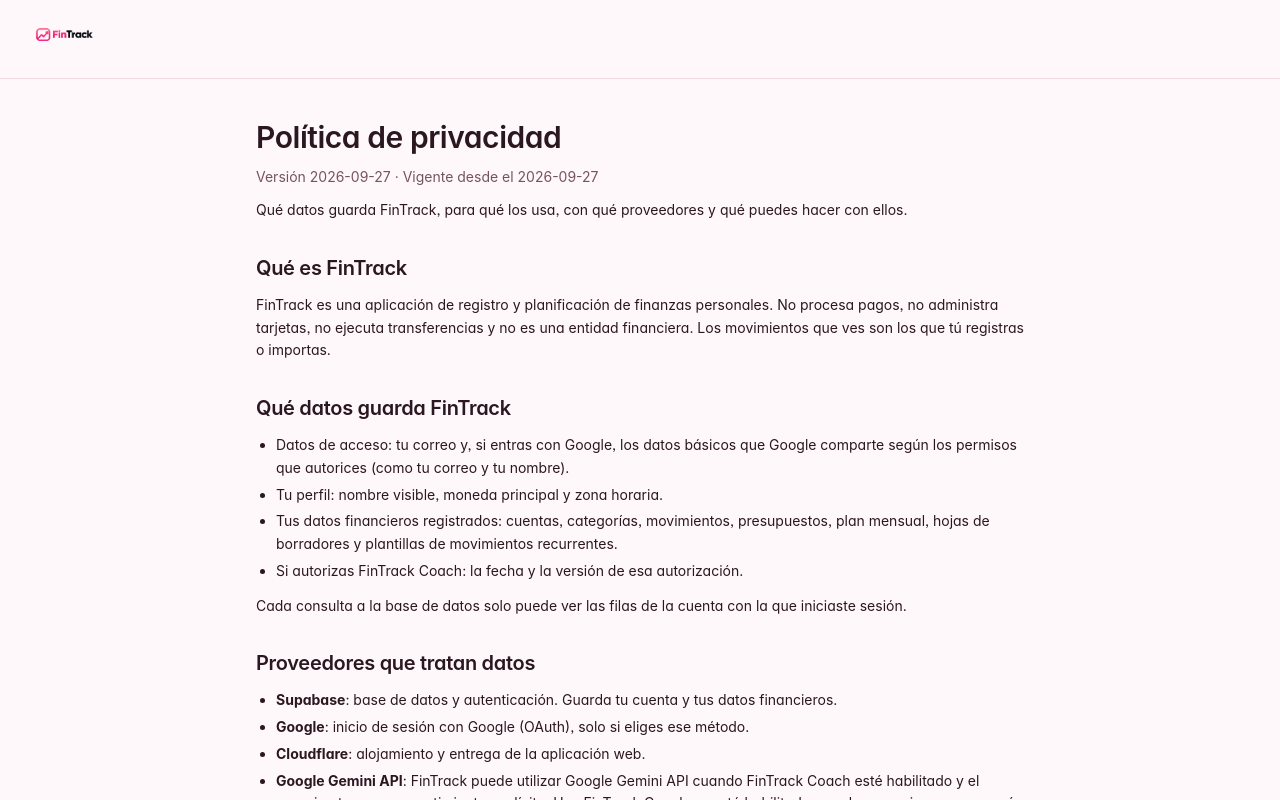
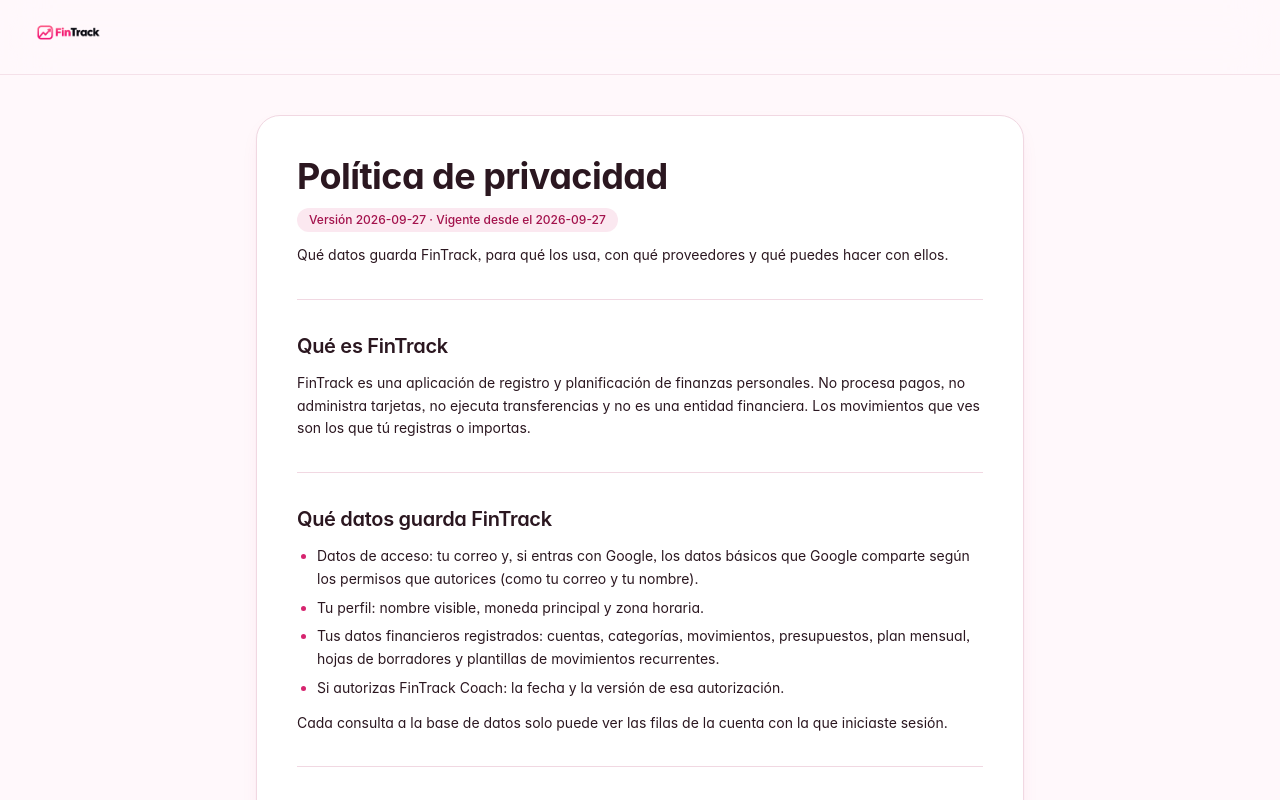
Before and after one commit to crisstiank1/FinTrack, a React (Vite) app: page /privacy in a window 1280 px wide. Shown: the top 800 px of the page. Built offline with nearby package versions, Linux system fonts and the light colour scheme; no server answers.

Commit message:
feat(ui): apply refreshed style to onboarding and legal pages
The onboarding wizard now renders inside a main landmark with the logo and a card; legal documents sit in a card under a translucent header.

```diff
--- a/src/components/legal/legal-layout.tsx
+++ b/src/components/legal/legal-layout.tsx
@@ -19,20 +19,20 @@
 
   return (
     <div className="flex min-h-screen flex-col bg-background text-foreground">
-      <header className="border-b border-border px-4 py-4 sm:px-6">
+      <header className="sticky top-0 z-30 border-b border-border/70 bg-background/80 px-4 py-3 backdrop-blur-xl backdrop-saturate-150 sm:px-6">
         <Link
           to="/"
           aria-label="Ir al inicio de FinTrack"
           className="inline-block w-fit rounded-sm focus-visible:outline-none focus-visible:ring-2 focus-visible:ring-ring"
         >
-          <Logo className="h-10" />
+          <Logo className="h-11" />
         </Link>
       </header>
       <main className="flex-1 px-4 py-10">
-        <article className="mx-auto flex max-w-3xl flex-col gap-8">
+        <article className="mx-auto flex max-w-3xl flex-col gap-8 rounded-3xl border border-border bg-card p-6 shadow-card sm:p-10">
           <header className="flex flex-col gap-3">
-            <h1 className="text-3xl font-semibold">{document.title}</h1>
-            <p className="text-sm text-muted-foreground">
+            <h1 className="text-3xl font-bold sm:text-4xl">{document.title}</h1>
+            <p className="w-fit rounded-full bg-primary/10 px-3 py-1 text-xs font-medium text-primary-strong">
               Versión {document.version} · Vigente desde el{' '}
               <time dateTime={document.effectiveDate}>{document.effectiveDate}</time>
             </p>
@@ -48,8 +48,8 @@
 
 export function LegalSection({ title, children }: { title: string; children: ReactNode }) {
   return (
-    <section className="flex flex-col gap-3 text-sm leading-relaxed">
-      <h2 className="text-xl font-semibold">{title}</h2>
+    <section className="flex flex-col gap-3 border-t border-border pt-8 text-sm leading-relaxed">
+      <h2 className="text-xl font-semibold text-foreground">{title}</h2>
       {children}
     </section>
   )
@@ -57,7 +57,7 @@
 
 export function LegalList({ items }: { items: ReactNode[] }) {
   return (
-    <ul className="list-disc space-y-1 pl-5">
+    <ul className="list-disc space-y-1.5 pl-5 marker:text-primary">
       {items.map((item, index) => (
         <li key={index}>{item}</li>
       ))}
--- a/src/features/onboarding/components/accounts-step.tsx
+++ b/src/features/onboarding/components/accounts-step.tsx
@@ -53,7 +53,7 @@
   return (
     <form className="flex flex-col gap-6" onSubmit={handleSubmit(submit)} noValidate>
       <div className="flex flex-col gap-1.5">
-        <h1 className="text-2xl font-semibold tracking-tight text-foreground">Tu primera cuenta</h1>
+        <h1 className="text-2xl font-bold text-foreground">Tu primera cuenta</h1>
         <p className="text-sm text-muted-foreground">Agrega las cuentas donde manejas tu dinero.</p>
       </div>
 
@@ -61,7 +61,10 @@
         {fields.map((field, index) => {
           const accountCurrency = watch(`accounts.${index}.currencyCode` as const)
           return (
-            <div key={field.id} className="rounded-lg border border-border p-4">
+            <div
+              key={field.id}
+              className="rounded-2xl border border-border bg-surface-elevated/40 p-4"
+            >
               <div className="flex items-center justify-between">
                 <span className="text-sm font-medium text-foreground">Cuenta {index + 1}</span>
                 {fields.length > 1 && (
--- a/src/features/onboarding/components/confirmation-step.tsx
+++ b/src/features/onboarding/components/confirmation-step.tsx
@@ -24,13 +24,11 @@
   return (
     <div className="flex flex-col gap-6">
       <div className="flex flex-col gap-1.5">
-        <h1 className="text-2xl font-semibold tracking-tight text-foreground">
-          Todo listo, {profile?.displayName}
-        </h1>
+        <h1 className="text-2xl font-bold text-foreground">Todo listo, {profile?.displayName}</h1>
         <p className="text-sm text-muted-foreground">Revisa el resumen antes de empezar.</p>
       </div>
 
-      <div className="flex flex-col gap-3 rounded-lg border border-border p-4">
+      <div className="flex flex-col gap-3 rounded-2xl border border-border bg-surface-elevated/40 p-4">
         <SummaryRow label="Moneda principal" value={profile?.currencyCode ?? ''} />
         <SummaryRow label="Cuentas" value={`${accounts.length}`} />
         {accounts.map((account) => (
--- a/src/features/onboarding/components/welcome-step.tsx
+++ b/src/features/onboarding/components/welcome-step.tsx
@@ -27,9 +27,7 @@
   return (
     <form className="flex flex-col gap-6" onSubmit={handleSubmit(onNext)} noValidate>
       <div className="flex flex-col gap-1.5">
-        <h1 className="text-2xl font-semibold tracking-tight text-foreground">
-          ¡Bienvenido a FinTrack!
-        </h1>
+        <h1 className="text-2xl font-bold text-foreground">¡Bienvenido a FinTrack!</h1>
         <p className="text-sm text-muted-foreground">
           Cuéntanos un poco de ti para personalizar tu cuenta.
         </p>
--- a/src/features/onboarding/onboarding-wizard.tsx
+++ b/src/features/onboarding/onboarding-wizard.tsx
@@ -2,6 +2,7 @@
 import { useNavigate } from 'react-router-dom'
 import { toast } from 'sonner'
 
+import { Logo } from '@/components/shared/logo'
 import { AccountsStep } from '@/features/onboarding/components/accounts-step'
 import { CategoriesStep } from '@/features/onboarding/components/categories-step'
 import { ConfirmationStep } from '@/features/onboarding/components/confirmation-step'
@@ -90,7 +91,9 @@
   }
 
   return (
-    <div className="mx-auto flex min-h-screen max-w-lg flex-col justify-center px-4 py-10">
+    <main className="mx-auto flex min-h-screen max-w-lg flex-col justify-center gap-6 px-4 py-10">
+      <Logo className="mx-auto h-14" />
+      <div className="rounded-3xl border border-border bg-card p-6 shadow-card-hover sm:p-8">
         <div className="mb-6">
           <p className="text-sm font-medium text-muted-foreground">
             Paso {step} de {TOTAL_STEPS}
@@ -100,7 +103,7 @@
               <div
                 key={index}
                 className={`h-1.5 flex-1 rounded-full transition-colors duration-300 ${
-                index < step ? 'bg-primary' : 'bg-border'
+                  index < step ? 'bg-linear-to-r from-brand-from to-brand-to' : 'bg-primary/15'
                 }`}
               />
             ))}
@@ -147,5 +150,6 @@
           )}
         </div>
       </div>
+    </main>
   )
 }
```
Lines whose indentation alone changed are shown as unchanged.
